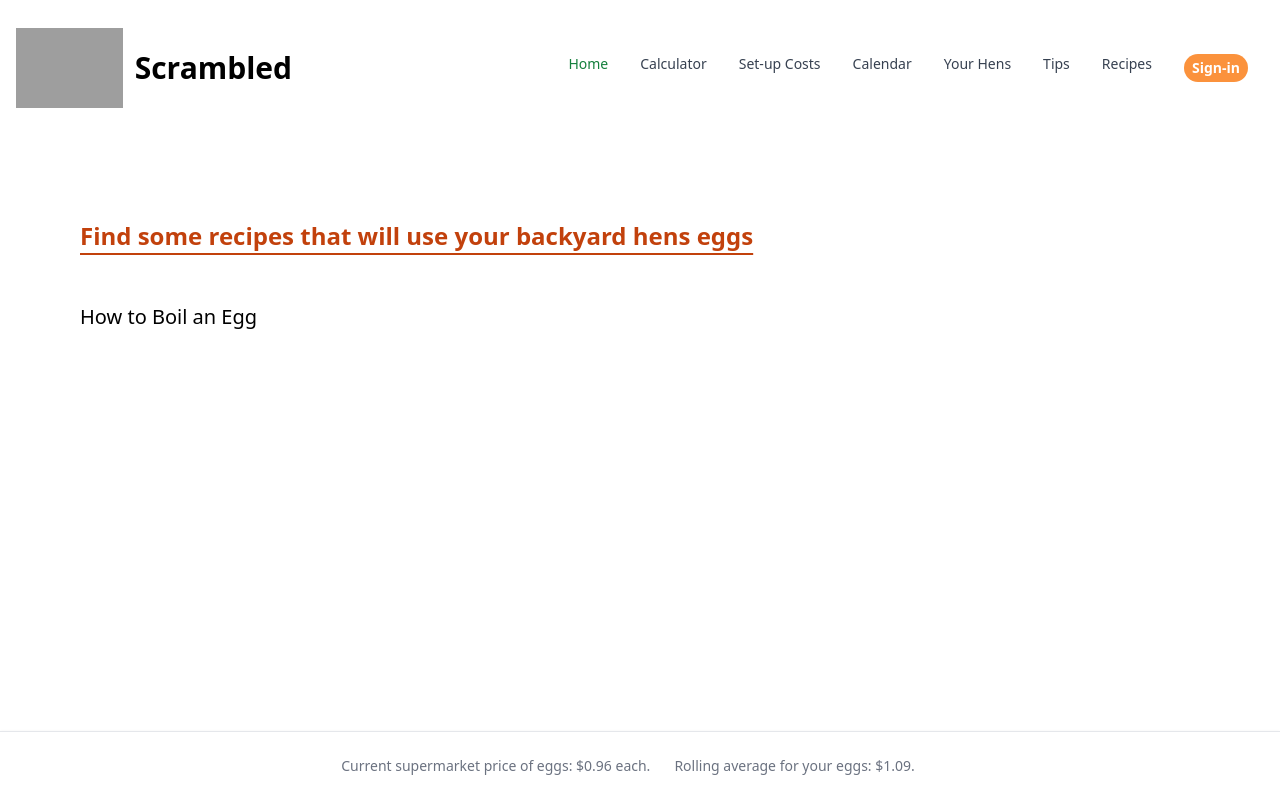
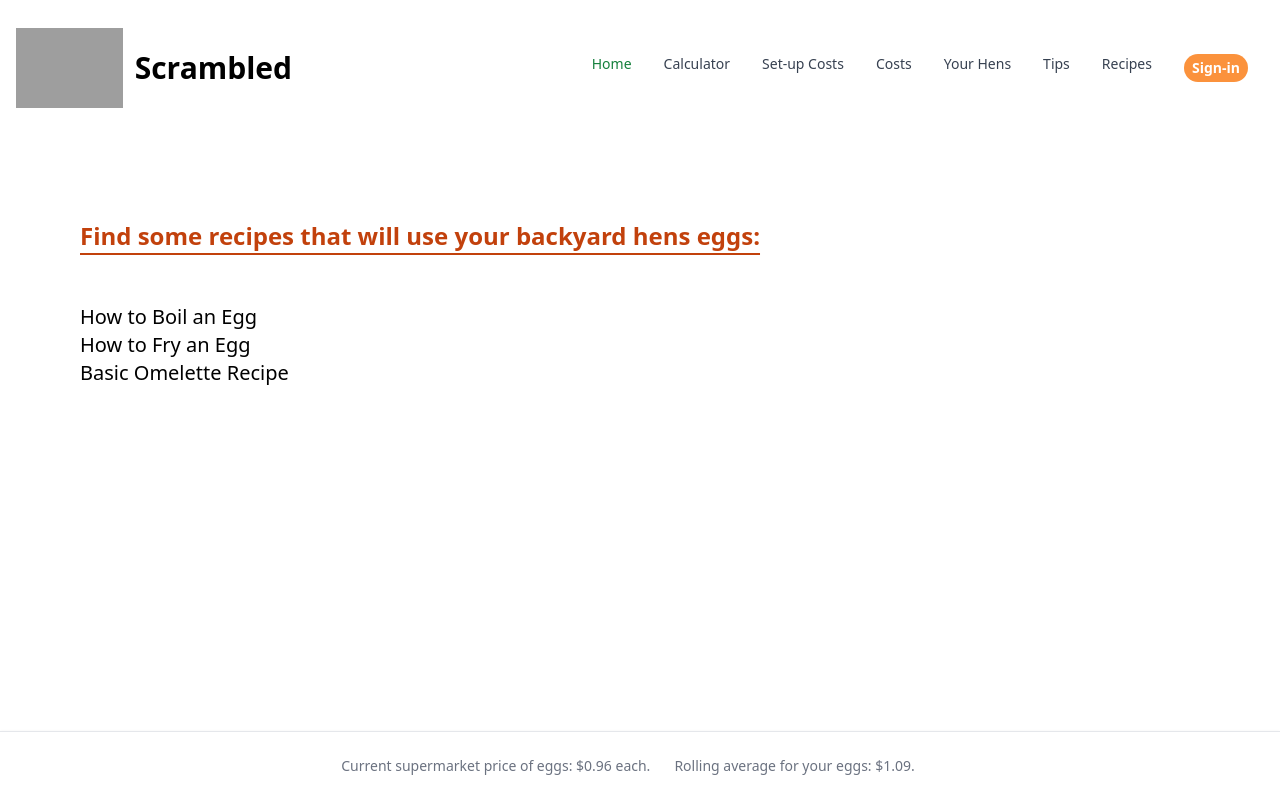
Before and after one commit to eleanor-tosh/chicken-app, a React (Create React App) app: page /recipes in a window 1280 px wide. Built offline with nearby package versions, Linux system fonts and the light colour scheme; grey boxes are pictures that could not be loaded.

Commit message:
added some recipes

```diff
--- a/src/components/Navbar.jsx
+++ b/src/components/Navbar.jsx
@@ -48,7 +48,7 @@ function Navbar() {
                   href="/calendar"
                   class="block py-2 pl-3 pr-4 text-gray-700 rounded hover:bg-gray-100 md:hover:bg-transparent md:border-0 md:hover:text-green-700 md:p-0 dark:text-gray-400 md:dark:hover:text-white dark:hover:bg-gray-700 dark:hover:text-white md:dark:hover:bg-transparent"
                 >
-                  Calendar
+                  Costs
                 </a>
               </li>
               <li>
--- a/src/pages/Recipes.jsx
+++ b/src/pages/Recipes.jsx
@@ -4,7 +4,7 @@ function Recipes() {
   return (
     <div class="container p-20 mx-auto ">
       <h1 class="text-2xl pb-12 leading-relaxed font-semibold underline underline-offset-8 text-orange-700">
-        Find some recipes that will use your backyard hens eggs
+        Find some recipes that will use your backyard hens eggs:
       </h1>
       <ul class="text-xl">
         <li>
@@ -12,8 +12,29 @@ function Recipes() {
             href="https://thestayathomechef.com/how-to-boil-eggs/"
             target="_blank"
             rel="noreferrer"
+            class="md:hover:text-green-700 hover:underline"
           >
             How to Boil an Egg
+          </a>
+        </li>
+        <li>
+          <a
+            href="https://www.delish.com/cooking/recipe-ideas/a23499380/how-to-fry-an-egg/"
+            target="_blank"
+            rel="noreferrer"
+            class="md:hover:text-green-700 hover:underline"
+          >
+            How to Fry an Egg
+          </a>
+        </li>
+        <li>
+          <a
+            href="https://www.bbcgoodfood.com/recipes/basic-omelette"
+            target="_blank"
+            rel="noreferrer"
+            class="md:hover:text-green-700 hover:underline"
+          >
+            Basic Omelette Recipe
           </a>
         </li>
       </ul>
```
